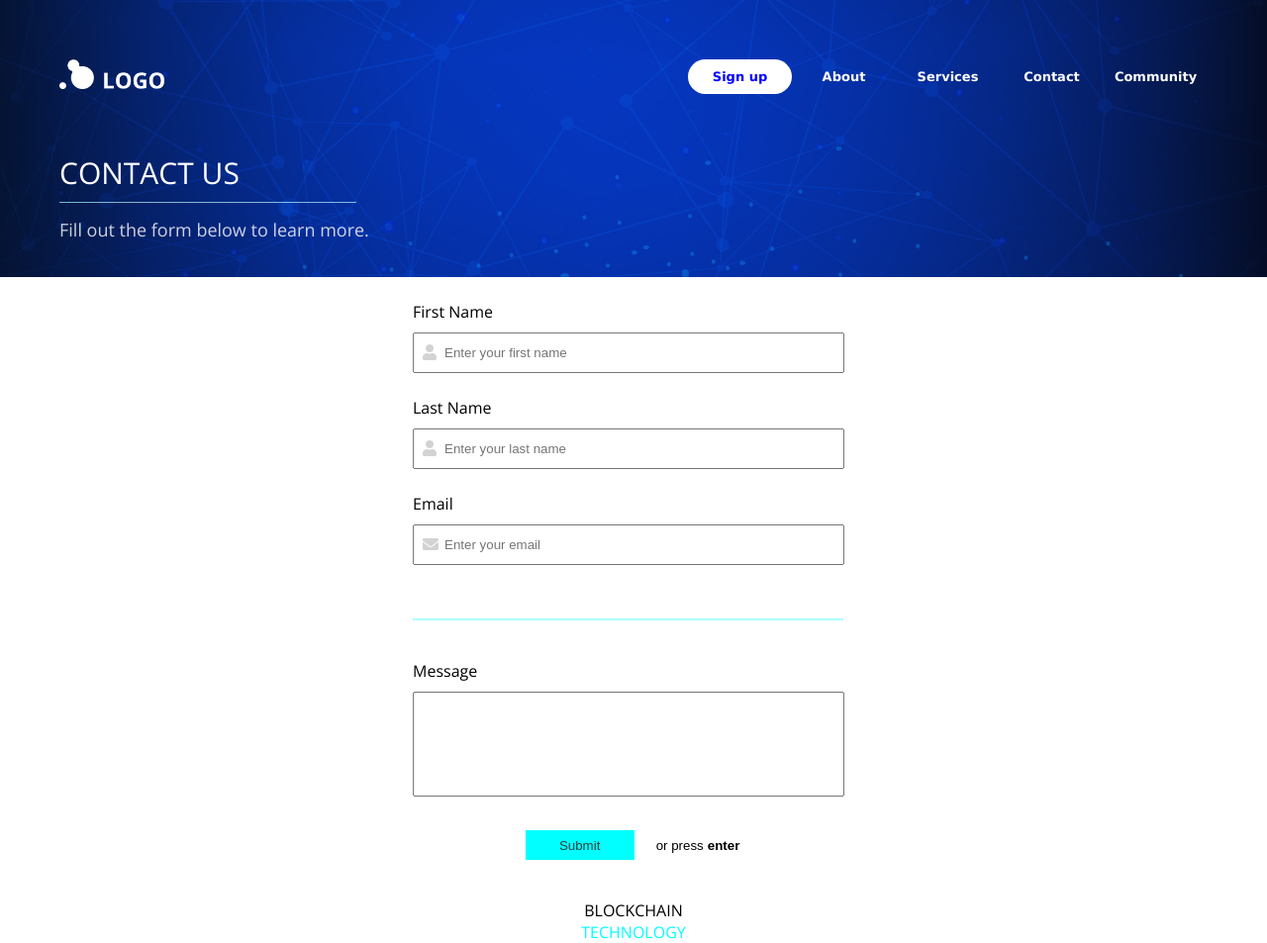
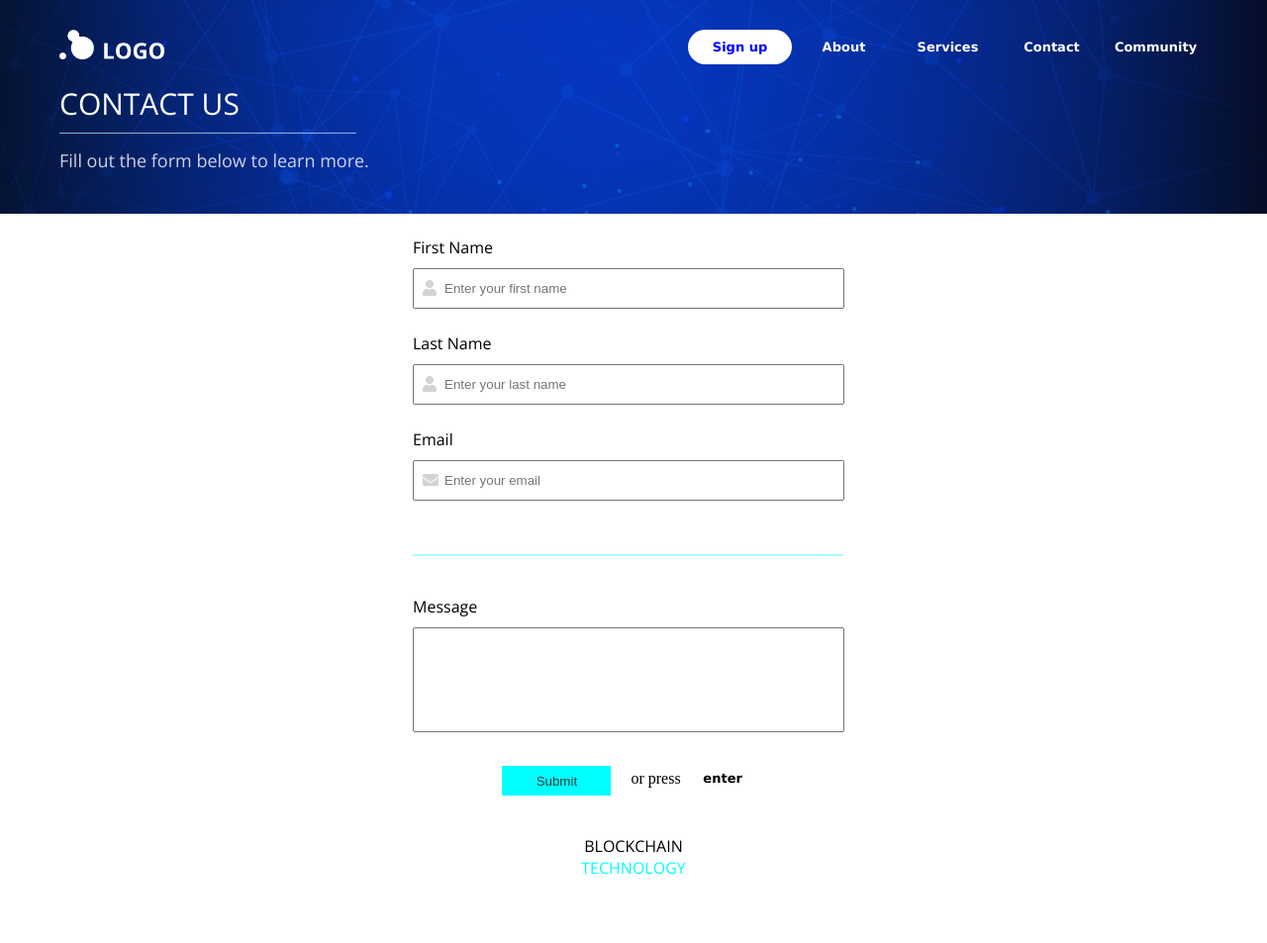
Before and after one commit to Miruna31/first-layout-blockchain, a plain HTML site: page inner-pages/contact.html in a window 1280 px wide. Shown: the whole page at 99% size. After the commit the page ends 888 px from the top, so only its background shows below. Drawn offline with nearby package versions, Linux system fonts and the light colour scheme.

Commit message:
update code

```diff
--- a/inner-pages/contact.html
+++ b/inner-pages/contact.html
@@ -44,7 +44,7 @@
         </div>
 
         <div class="form-container">
-            <form>
+            <form action="" method="get">
                 <label for="first-name"> First Name</label><br>
                 <div class="input-wrapper">
                     <i class="fas fa-user"></i>
@@ -71,10 +71,8 @@
                 </div>
                 <div class="submit-container">
                     <input type="submit" id="submit" value="Submit">
-                    <!-- acesta este doar un text -->
-                    <input type="submit" value="or press" class="enter">
-                    <!-- iar aici putem opta pentru un link -->
-                    <input type="submit" value="enter" class="enter press">
+                    <div class="press" >or press </div>
+                    <a href="#submit" class="enter">enter</a>
                 </div>
 
             </form>
--- a/resources/main.css
+++ b/resources/main.css
@@ -16,17 +16,21 @@ body, html {
     box-sizing: border-box;
 }
 
+.header-wrapper{
+    height: 90px;
+}
+
 header{
-    padding: 60px;
+    padding:30px 60px 60px 60px;
     /* nu vrei margin aici sa te asiguri ca logo este aliniat cu cele 2 titluri */
-    /* margin-left: 50px;
-    margin-right: 100px; */
+    /* margin-left: 50px; */
+    /* margin-right: 100px; */
 }
 
 .logo-container{
     float: left;
     width: 100px;
-    height: 100px;
+    height: 50px;
 }
 
 .logo-container img{
@@ -101,7 +105,7 @@ p{
 /* for the contact page */
 
 [page="contact"] .wrapper{
-    height: 35%;
+    height: 27%;
     max-width: 100%;
 }
 
@@ -143,8 +147,8 @@ p{
 .form-container{
   display: flex;
   justify-content: center;
-  /* ti-am atasat screenshot cand nu este suficient spatiul ce se intampla */
-  padding-top: 60px;
+  padding-top: 65px;
+  /* min-height: 100% */
 }
 
 .input-wrapper {
@@ -202,14 +206,14 @@ label{
     margin-right: 20px;
 }
 
-.enter{
-    border: none;
-    background: none;
-    padding: 2px;
+.press{
+    padding-top: 4px;
 }
 
-.enter.press{
+.enter{
+    color: black;
     font-weight: bold;
+    padding: 5px 0px 0px 0px;
 }
 
 footer {
```
